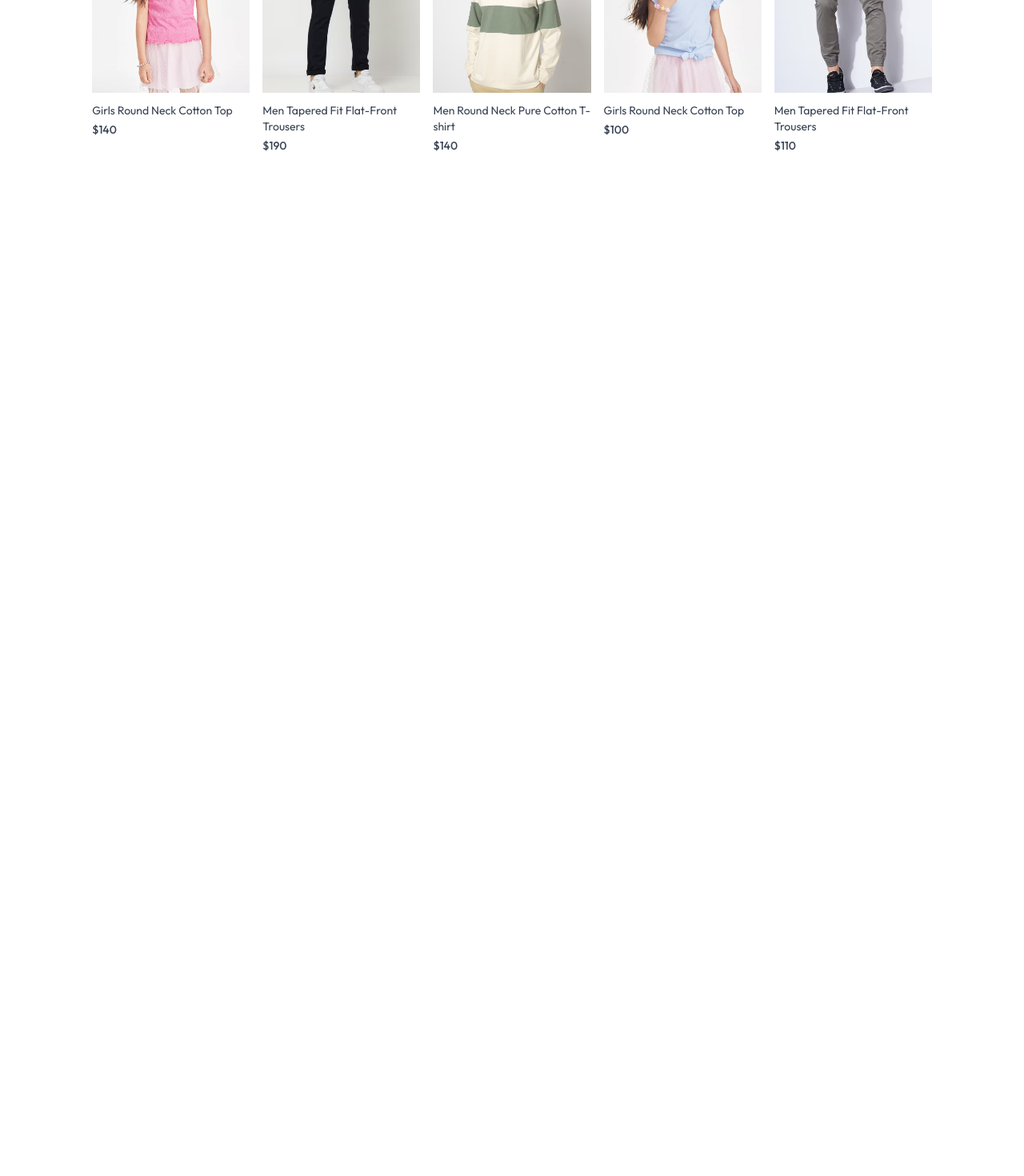
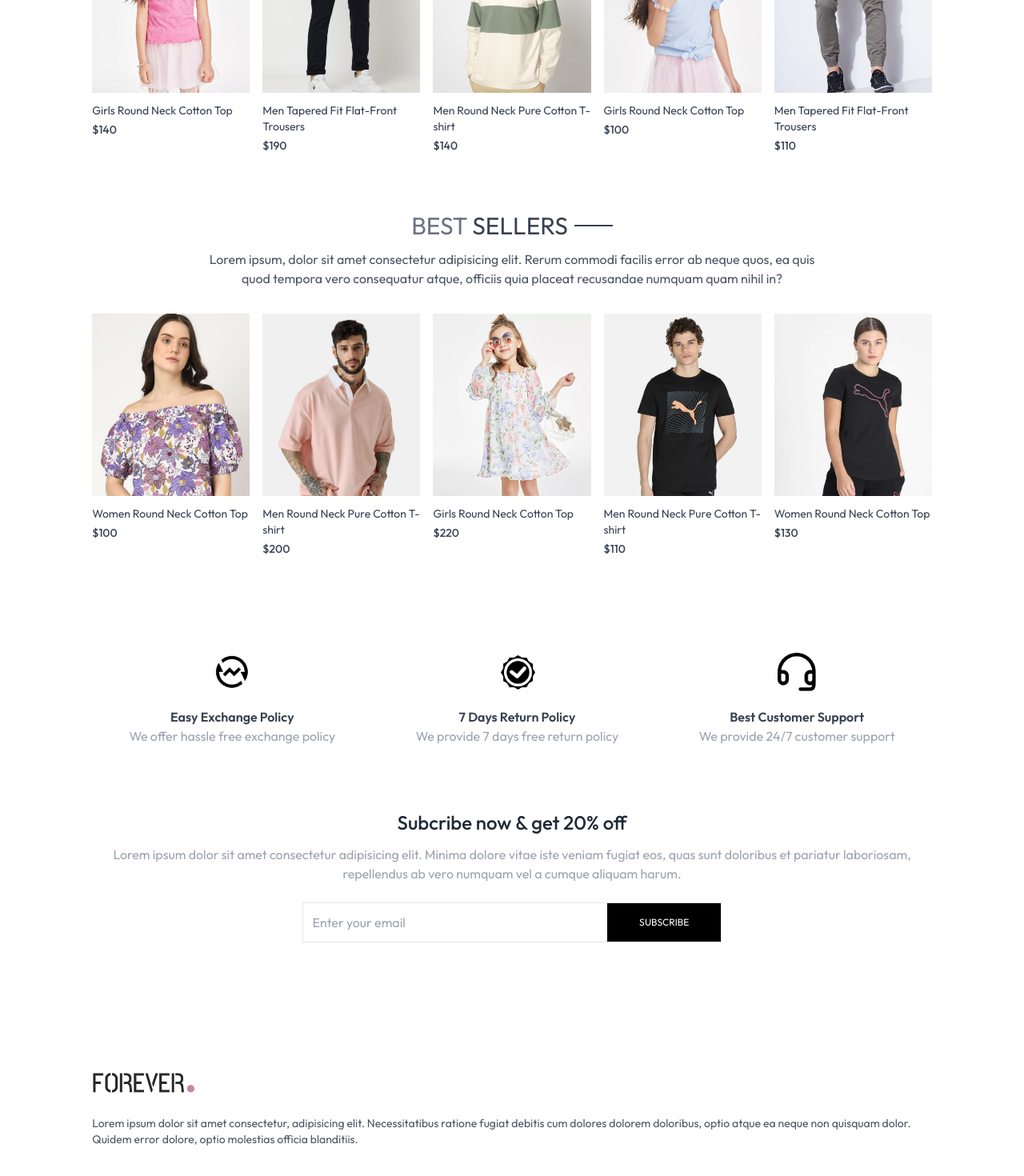
Before and after one commit to GiaHuyCodeCode/E-commerce_ReactJS-NodeJS, a React (Vite) app: page / in a window 1280 px wide. Shown: the part 1156-2626 px from the top of the page at 80% size. Before the commit the page ends 1380 px from the top, so only its background shows below. Built offline with nearby package versions, Linux system fonts and the light colour scheme.

Commit message:
3.2 Home Page

```diff
--- a/src/App.jsx
+++ b/src/App.jsx
@@ -1,33 +1,36 @@
-import { Route, Routes } from 'react-router-dom'
-import Home from './pages/Home'
-import Collection from './pages/Collection'
-import About from './pages/About'
-import Contact from './pages/Contact'
-import Product from './pages/Product'
-import Cart from './pages/Cart'
-import Login from './pages/Login'
-import PlaceOrder from './pages/PlaceOrder'
-import Orders from './pages/Orders'
-import Navbar from './components/Navbar'
+import { Route, Routes } from "react-router-dom";
+import Home from "./pages/Home";
+import Collection from "./pages/Collection";
+import About from "./pages/About";
+import Contact from "./pages/Contact";
+import Product from "./pages/Product";
+import Cart from "./pages/Cart";
+import Login from "./pages/Login";
+import PlaceOrder from "./pages/PlaceOrder";
+import Orders from "./pages/Orders";
+import Navbar from "./components/Navbar";
+import Footer from "./components/Footer";
 
 const App = () => {
   return (
-    <div className='px-4 sm:px-[5vw] md:px-[7vw] lg:px-[9vw]'>
-      <Navbar/>
+    <div className="px-4 sm:px-[5vw] md:px-[7vw] lg:px-[9vw]">
+      <Navbar />
 
-        <Routes>
-          <Route path='/' element={<Home/>}></Route>
-          <Route path='/collection' element={<Collection/>}></Route>
-          <Route path='/about' element={<About/>}></Route>
-          <Route path='/contact' element={<Contact/>}></Route>
-          <Route path='/product/:productId' element={<Product/>}></Route>
-          <Route path='/cart' element={<Cart/>}></Route>
-          <Route path='/login' element={<Login/>}></Route>
-          <Route path='/place-order' element={<PlaceOrder/>}></Route>
-          <Route path='/orders' element={<Orders/>}></Route>
-        </Routes>
+      <Routes>
+        <Route path="/" element={<Home />}></Route>
+        <Route path="/collection" element={<Collection />}></Route>
+        <Route path="/about" element={<About />}></Route>
+        <Route path="/contact" element={<Contact />}></Route>
+        <Route path="/product/:productId" element={<Product />}></Route>
+        <Route path="/cart" element={<Cart />}></Route>
+        <Route path="/login" element={<Login />}></Route>
+        <Route path="/place-order" element={<PlaceOrder />}></Route>
+        <Route path="/orders" element={<Orders />}></Route>
+      </Routes>
+
+      <Footer />
     </div>
-  )
-}
+  );
+};
 
-export default App
+export default App;
--- /dev/null
+++ b/src/components/BestSeller.jsx
@@ -0,0 +1,44 @@
+import React, { useContext, useEffect, useState } from "react";
+import { ShopContext } from "../context/ShopContext";
+import Title from "./Title";
+import ProductItem from "./ProductItem";
+
+const BestSeller = () => {
+  const { products } = useContext(ShopContext);
+  const [bestSeller, setBestSeller] = useState([]);
+
+  useEffect(() => {
+    const bestProduct = products.filter((item) => item.bestseller);
+    setBestSeller(bestProduct.slice(0, 5));
+  }, []);
+
+  return (
+    <div>
+      <div className="my-10">
+        <div className="text-center text-3xl py-8">
+          <Title text1={"BEST"} text2={"SELLERS"} />
+          <p className="w-3/4 m-auto text-xs sm:text-sm md:text-base text-gray-600">
+            Lorem ipsum, dolor sit amet consectetur adipisicing elit. Rerum
+            commodi facilis error ab neque quos, ea quis quod tempora vero
+            consequatur atque, officiis quia placeat recusandae numquam quam
+            nihil in?
+          </p>
+        </div>
+
+        <div className="grid grid-cols-2 sm:grid-cols-3 md:grid-cols-4 lg:grid-cols-5 gap-4 gap-y-6">
+          {bestSeller.map((item, index) => (
+            <ProductItem
+              key={index}
+              id={item._id}
+              name={item.name}
+              image={item.image}
+              price={item.price}
+            />
+          ))}
+        </div>
+      </div>
+    </div>
+  );
+};
+
+export default BestSeller;
--- /dev/null
+++ b/src/components/Footer.jsx
@@ -0,0 +1,19 @@
+import { assets } from "../assets/assets";
+
+const Footer = () => {
+  return (
+    <div className="flex flex-col sm:grid grid-col-[3fr_1fr_1fr] gap-14 my-10 mt-40 text-sm">
+      <div>
+        <img src={assets.logo} className="mb-5 w-32" alt="" />
+        <p className="w-full md:w 2/3 text-gray-600">
+          Lorem ipsum dolor sit amet consectetur, adipisicing elit.
+          Necessitatibus ratione fugiat debitis cum dolores dolorem doloribus,
+          optio atque ea neque non quisquam dolor. Quidem error dolore, optio
+          molestias officia blanditiis.
+        </p>
+      </div>
+    </div>
+  );
+};
+
+export default Footer;
--- /dev/null
+++ b/src/components/NewsletterBox.jsx
@@ -0,0 +1,37 @@
+const NewsletterBox = () => {
+  const onSubmitHandler = (event) => {
+    event.preventDefault();
+  };
+
+  return (
+    <div className="text-center ">
+      <p className="text-2xl font-medium text-gray-800">
+        Subcribe now & get 20% off
+      </p>
+      <p className="text-gray-400 mt-3">
+        Lorem ipsum dolor sit amet consectetur adipisicing elit. Minima dolore
+        vitae iste veniam fugiat eos, quas sunt doloribus et pariatur
+        laboriosam, repellendus ab vero numquam vel a cumque aliquam harum.
+      </p>
+      <form
+        onSubmit={onSubmitHandler}
+        className="w-full sm:w-1/2 flex items-center gap-3 mx-auto my-6 border pl-3"
+      >
+        <input
+          className="w-full sm:flex-1 outline-none"
+          type="email"
+          placeholder="Enter your email"
+          required
+        />
+        <button
+          type="submit"
+          className="bg-black text-white text-xs px-10 py-4"
+        >
+          SUBSCRIBE
+        </button>
+      </form>
+    </div>
+  );
+};
+
+export default NewsletterBox;
--- /dev/null
+++ b/src/components/OurPolicy.jsx
@@ -0,0 +1,28 @@
+import React from "react";
+import { assets } from "../assets/assets";
+
+const OurPolicy = () => {
+  return (
+    <div className="flex flex-col sm:flex-row justify-around gap-12 sm:gap-2 text-center py-20 text-xs sm:text-sm md:text-base text-gray-700">
+      <div>
+        <img src={assets.exchange_icon} className="w-12 m-auto mb-5" alt="" />
+        <p className="font-semibold"> Easy Exchange Policy</p>
+        <p className="text-gray-400"> We offer hassle free exchange policy</p>
+      </div>
+
+      <div>
+        <img src={assets.quality_icon} className="w-12 m-auto mb-5" alt="" />
+        <p className="font-semibold"> 7 Days Return Policy</p>
+        <p className="text-gray-400"> We provide 7 days free return policy</p>
+      </div>
+
+      <div>
+        <img src={assets.support_img} className="w-12 m-auto mb-5" alt="" />
+        <p className="font-semibold"> Best Customer Support</p>
+        <p className="text-gray-400"> We provide 24/7 customer support </p>
+      </div>
+    </div>
+  );
+};
+
+export default OurPolicy;
--- a/src/index.css
+++ b/src/index.css
@@ -1,19 +1,25 @@
-@import url('https://fonts.googleapis.com/css2?family=Outfit:wght@100..900&family=Prata&display=swap');
+@import url("https://fonts.googleapis.com/css2?family=Outfit:wght@100..900&family=Prata&display=swap");
 
 @tailwind base;
 @tailwind components;
 @tailwind utilities;
 
-a.active hr{
-    display: block;
+a.active hr {
+  display: block;
 }
 
-*{
-    font-family: Outfit;
+* {
+  font-family: Outfit;
 }
 
 .prata-regular {
-    font-family: "Prata", serif;
-    font-weight: 400;
-    font-style: normal;
+  font-family: "Prata", serif;
+  font-weight: 400;
+  font-style: normal;
+}
+@media (max-width: 640px) {
+  a.active {
+    background-color: black;
+    color: white;
   }
+}
--- a/src/pages/Home.jsx
+++ b/src/pages/Home.jsx
@@ -1,14 +1,19 @@
-import React from 'react'
-import Hero from '../components/Hero'
-import LatestCollection from '../components/LatestCollection'
+import Hero from "../components/Hero";
+import LatestCollection from "../components/LatestCollection";
+import BestSeller from "../components/BestSeller";
+import OurPolicy from "../components/OurPolicy";
+import NewsletterBox from "../components/NewsletterBox";
 
 const Home = () => {
   return (
     <div>
-      <Hero/>
-      <LatestCollection/>
+      <Hero />
+      <LatestCollection />
+      <BestSeller />
+      <OurPolicy />
+      <NewsletterBox />
     </div>
-  )
-}
+  );
+};
 
-export default Home
+export default Home;
```
